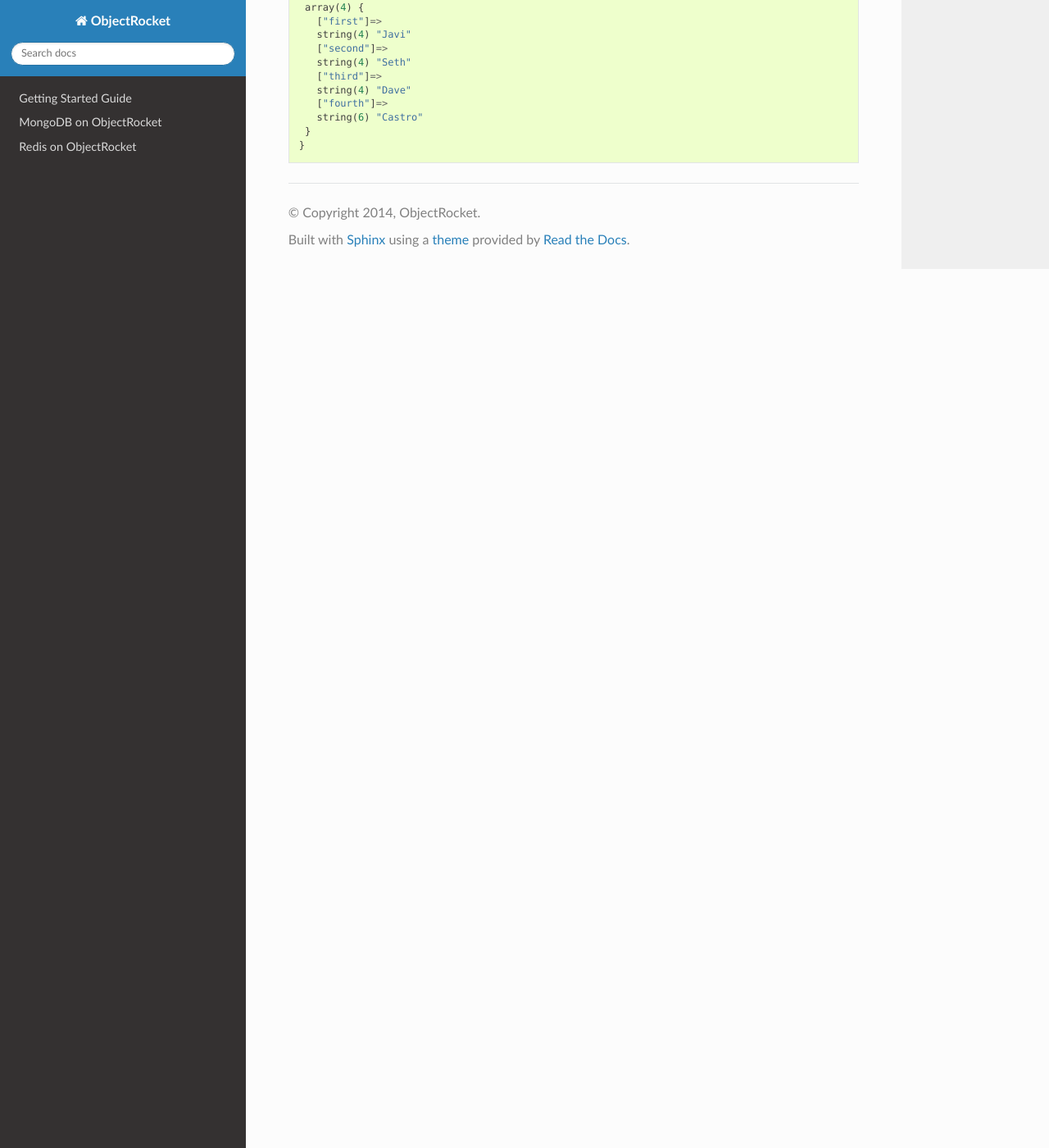
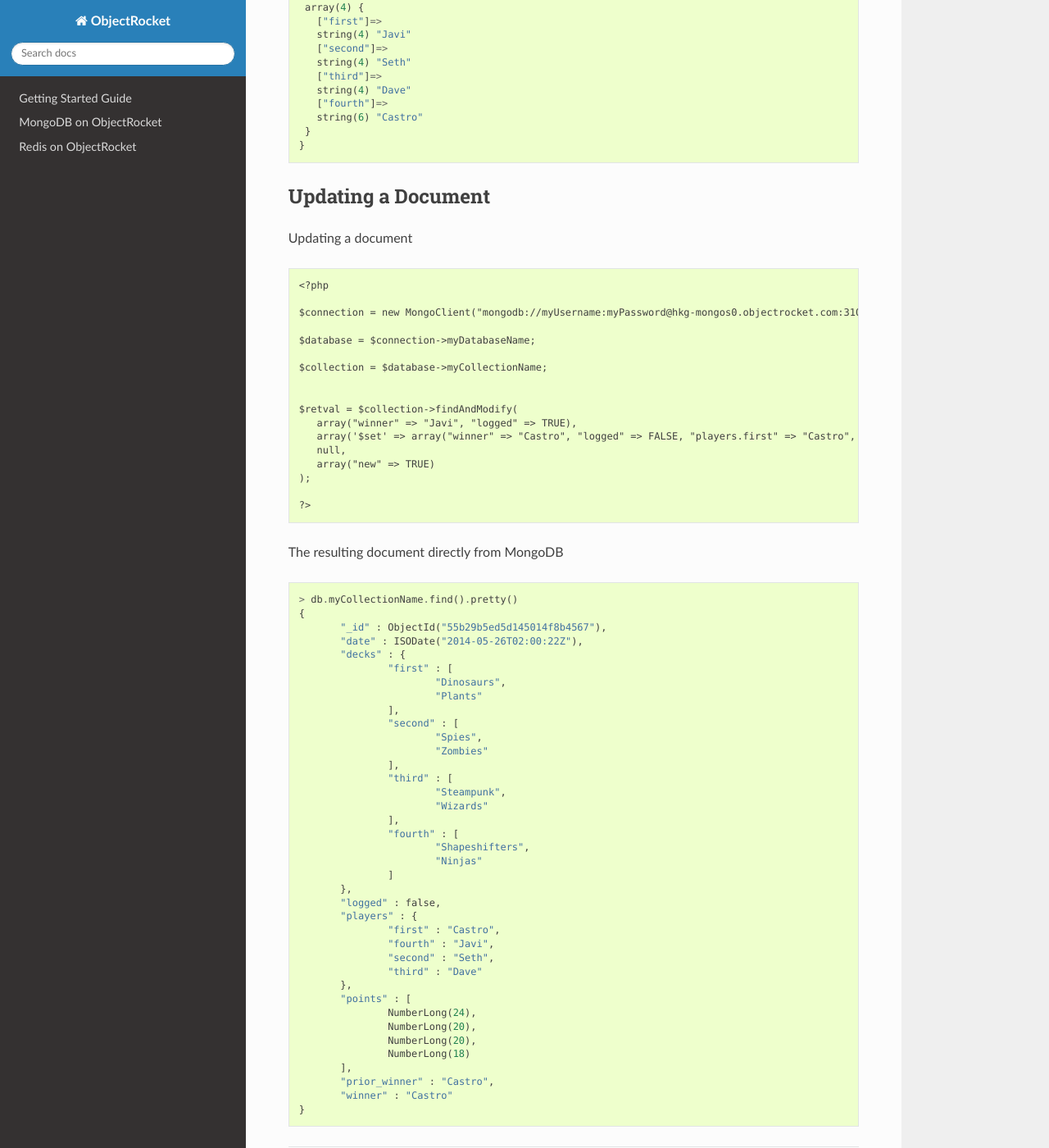
Before and after one commit to zcorleissen/documentation, a Sphinx documentation site: the page built from source/php_examples.rst, in a window 1280 px wide and 1400 px high, scrolled down 3956 px. Shown: the whole window at 82% size. Built offline with Sphinx 7.4.7 and the Read the Docs theme 2.0.0, drawn with Linux system fonts in a browser that asks for light colours; pages that are not in the unit, such as notebooks, are missing from menus.

Commit message:
added update examples

```diff
--- /dev/null
+++ b/source/.#php_examples.rst
@@ -0,0 +1 @@
+mase4987@ML20JBFFT3.local.93045
--- a/source/php_examples.rst
+++ b/source/php_examples.rst
@@ -218,9 +218,72 @@ Console output for the above code
  }
 
 
+Updating a Document
+-------------------
+
+Updating a document
+::
+
+ <?php
+
+ $connection = new MongoClient("mongodb://myUsername:myPassword@hkg-mongos0.objectrocket.com:31062/myDatabaseName");
+
+ $database = $connection->myDatabaseName;
+
+ $collection = $database->myCollectionName;
 
 
+ $retval = $collection->findAndModify(
+    array("winner" => "Javi", "logged" => TRUE),
+    array('$set' => array("winner" => "Castro", "logged" => FALSE, "players.first" => "Castro", "players.fourth" => "Javi")),
+    null,
+    array("new" => TRUE)
+ );
 
+ ?>
+
+
+The resulting document directly from MongoDB
+::
+
+ > db.myCollectionName.find().pretty()
+ {
+	"_id" : ObjectId("55b29b5ed5d145014f8b4567"),
+	"date" : ISODate("2014-05-26T02:00:22Z"),
+	"decks" : {
+		"first" : [
+			"Dinosaurs",
+			"Plants"
+		],
+		"second" : [
+			"Spies",
+			"Zombies"
+		],
+		"third" : [
+			"Steampunk",
+			"Wizards"
+		],
+		"fourth" : [
+			"Shapeshifters",
+			"Ninjas"
+		]
+	},
+	"logged" : false,
+	"players" : {
+		"first" : "Castro",
+		"fourth" : "Javi",
+		"second" : "Seth",
+		"third" : "Dave"
+	},
+	"points" : [
+		NumberLong(24),
+		NumberLong(20),
+		NumberLong(20),
+		NumberLong(18)
+	],
+	"prior_winner" : "Castro",
+	"winner" : "Castro"
+ }
 
 
 
```
